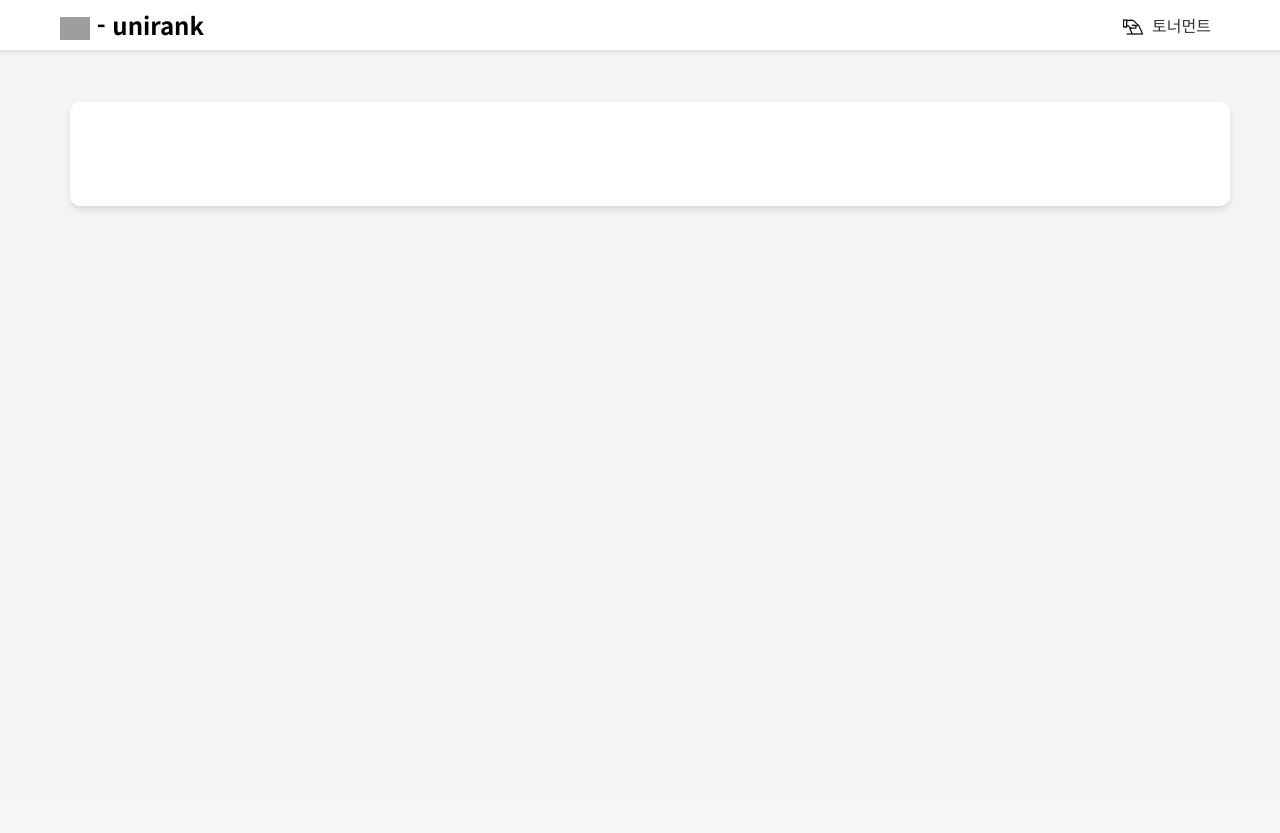
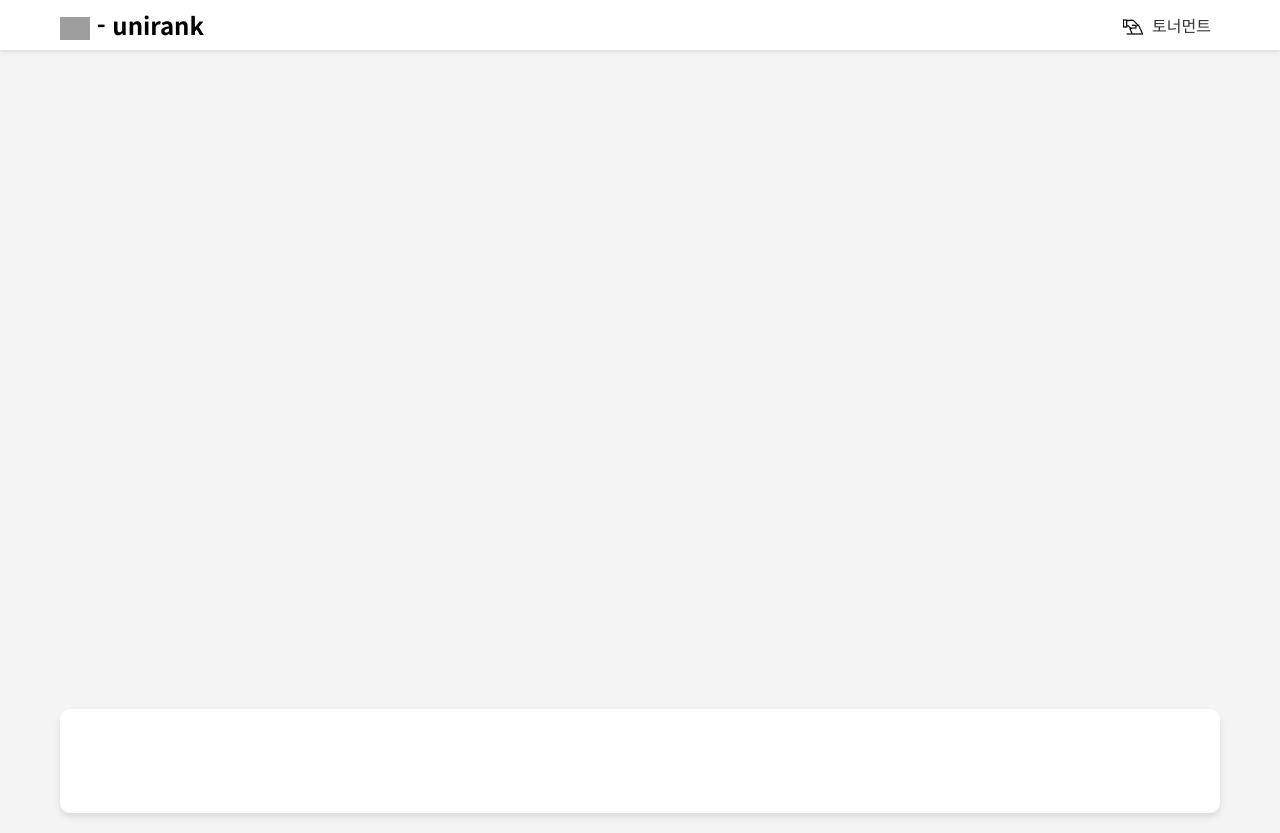
Before and after one commit to dh1180/K-unirank, a Django app: page / in a window 1280 px wide. Before the commit the page ends 211 px from the top, so only its background shows below. Run offline with Django 3.2, Linux system fonts and the light colour scheme; data that the repository does not hold is empty; some libraries are stand-ins or nearby versions; grey boxes are pictures that could not be loaded.

Commit message:
style: base.html 레이아웃 및 광고 스타일 수정
- .main-container의 마진을 중앙 정렬로 변경하고 최대 너비를 설정하여 레이아웃 개선
- 광고로 인한 layout shift 현상 해결

```diff
--- a/vote/templates/vote/base.html
+++ b/vote/templates/vote/base.html
@@ -142,8 +142,8 @@
 
     <style>
         .main-container {
-            margin-right: 200px;
-            margin-left: 50px;
+            margin: 0 auto;
+            max-width: 1200px;
         }
 
         @media (max-width: 768px) {
@@ -155,7 +155,8 @@
     </style>
 
     <!-- 모바일 광고 -->
-    <ins class="kakao_ad_area" style="display:none;"
+    <ins class="kakao_ad_area" style="display: inline-block; position: relative; text-decoration: none;
+    min-width: 160px; min-height: 600px; width: 160px; height: 600px;"
     data-ad-unit = "DAN-4r2w24dDA1owYfUn"
     data-ad-width = "320"
     data-ad-height = "50"></ins>
```
